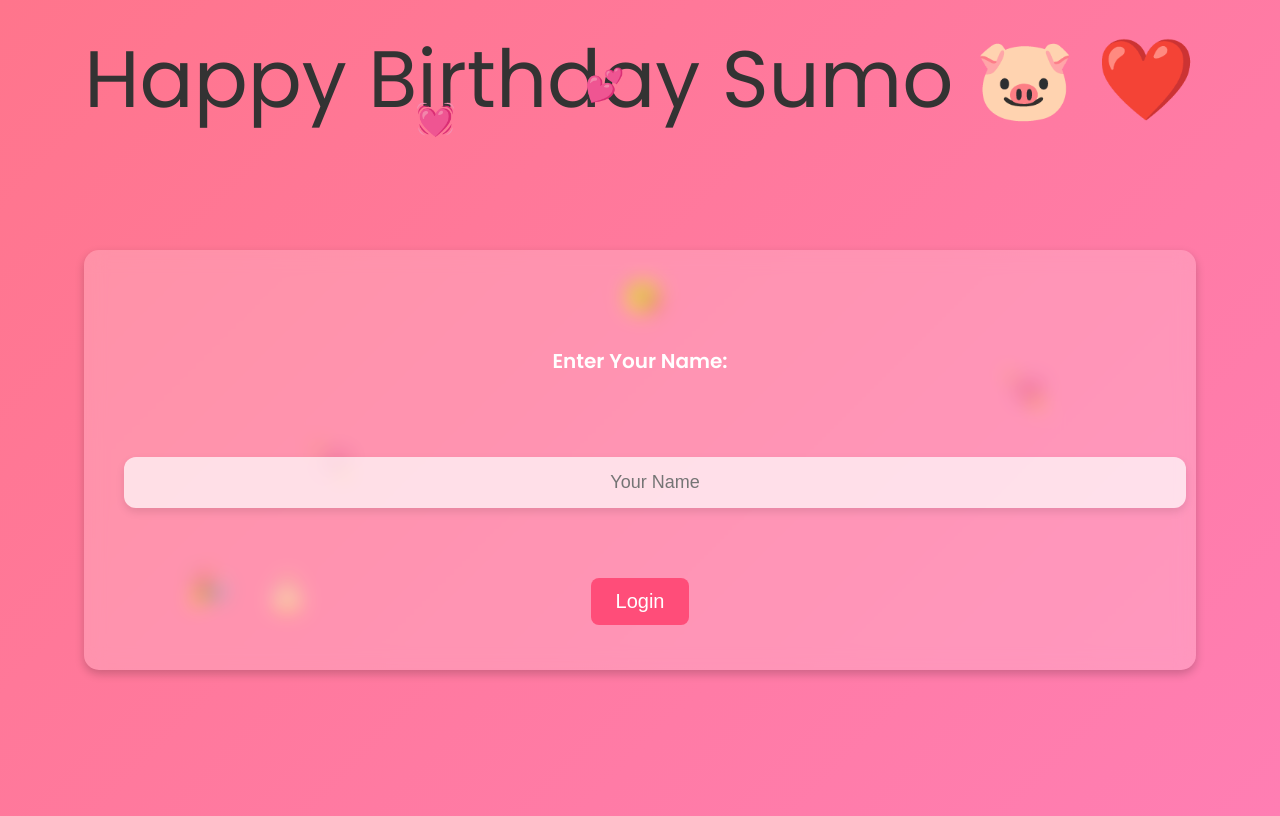
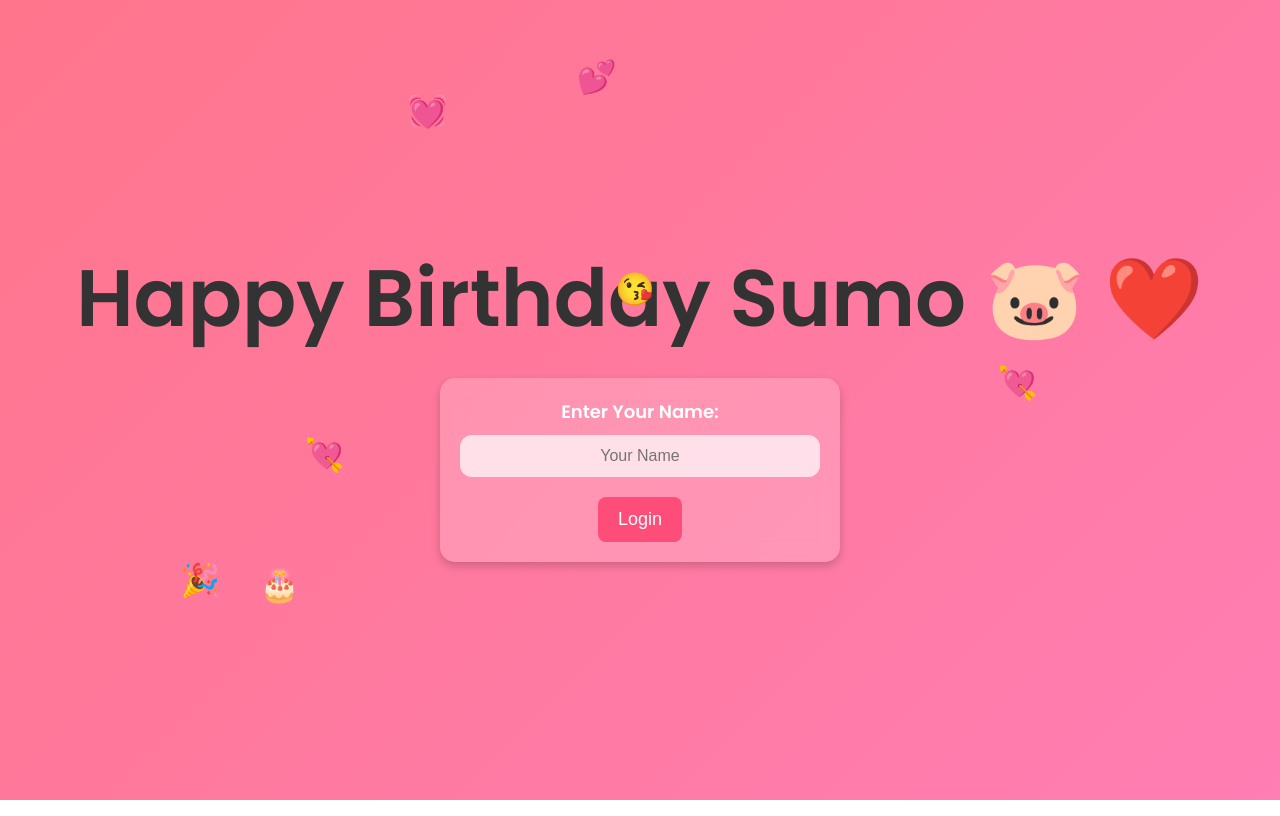
Before and after one commit to adarshmishra4578/special-gift, a plain HTML site: page index.html in a window 1280 px wide. Drawn offline with Linux system fonts and the light colour scheme.

Commit message:
Update index.html

```diff
--- a/index.html
+++ b/index.html
@@ -3,61 +3,62 @@
 <head>
     <meta charset="UTF-8">
     <meta name="viewport" content="width=device-width, initial-scale=1.0">
-    <title>Birthday special</title>
-    <link rel="stylesheet" href="style.css">
+    <title>Birthday Special</title>
     <link href="https://fonts.googleapis.com/css2?family=Poppins:wght@300;400;600&display=swap" rel="stylesheet">
     <style>
+        * {
+            margin: 0;
+            padding: 0;
+            box-sizing: border-box;
+        }
+
         body {
             display: flex;
+            flex-direction: column;
             justify-content: center;
             align-items: center;
             height: 100vh;
             background: linear-gradient(135deg, #ff758c, #ff7eb3);
             font-family: 'Poppins', sans-serif;
-            overflow: hidden; /* Prevent scrolling */
-            position: relative; /* Needed for absolute positioning of emojis */
+            text-align: center;
+            padding: 20px;
+            overflow: hidden;
         }
 
-        .birthday-wish{
-            text-align: center;
-            font-size: 10vh;
-            margin-bottom: 10%;
-            justify-content: center;
+        .birthday-wish {
+            font-size: 5vh;
             color: #333;
-
+            margin-bottom: 20px;
         }
 
         #login-form {
             background: rgba(255, 255, 255, 0.2);
-            padding: 30px 40px;
+            padding: 20px;
             border-radius: 15px;
             backdrop-filter: blur(10px);
             box-shadow: 0px 4px 10px rgba(0, 0, 0, 0.2);
             text-align: center;
-            margin-top: 10%;
             animation: fadeIn 1s ease-in-out;
-            position: relative;
-            z-index: 10; /* Ensure form stays on top */
+            width: 90%;
+            max-width: 400px;
         }
 
         label {
-            font-size: 20px;
+            font-size: 18px;
             color: white;
             font-weight: 600;
-            margin-bottom: 10px;
         }
 
         input {
             width: 100%;
-            padding: 15px;
+            padding: 12px;
             margin: 10px 0;
             border: none;
             border-radius: 12px;
-            font-size: 18px;
+            font-size: 16px;
             text-align: center;
             background: rgba(255, 255, 255, 0.7);
             color: #333;
-            box-shadow: 0 4px 8px rgba(0, 0, 0, 0.1);
             transition: background 0.3s ease;
         }
 
@@ -71,12 +72,12 @@
             background: #ff4d79;
             color: white;
             border: none;
-            padding: 12px 25px;
-            font-size: 20px;
+            padding: 12px 20px;
+            font-size: 18px;
             border-radius: 8px;
             cursor: pointer;
             transition: 0.3s;
-            margin-top: 15px;
+            margin-top: 10px;
         }
 
         button:hover {
@@ -102,53 +103,58 @@
             to { transform: translateY(100vh); }
         }
 
+        /* Responsive Design */
+        @media (max-width: 600px) {
+            .birthday-wish {
+                font-size: 4vh;
+            }
+            button {
+                font-size: 16px;
+            }
+        }
     </style>
 </head>
 <body>
-    <div class="birthday-wish"
-    <h1> Happy Birthday Sumo 🐷 ❤️</h1>
-
+    <div class="birthday-wish">
+        <h1>Happy Birthday Sumo 🐷 ❤️</h1>
+    </div>
     <form id="login-form">
         <label for="code">Enter Your Name:</label>
         <input type="text" id="code" name="code" placeholder="Your Name">
         <button id="submit-btn">Login</button>
     </form>
-
     <div id="result"></div>
-</div>
     <script>
         const form = document.getElementById('login-form');
         const codeInput = document.getElementById('code');
         const submitBtn = document.getElementById('submit-btn');
         const resultDiv = document.getElementById('result');
 
-        const secretCode = 'Sumo'; // Replace with your secret code
-        const nextPageUrl = 'book.html'; // Replace with the URL of the new page
+        const secretCode = 'Sumo';
+        const nextPageUrl = 'book.html';
 
         form.addEventListener('submit', (e) => {
             e.preventDefault();
             const userInput = codeInput.value.trim();
             if (userInput === secretCode) {
-                resultDiv.innerHTML = 'Good sumo';
-                window.location.href = nextPageUrl; // Redirect to new page
+                resultDiv.innerHTML = 'Good Sumo';
+                window.location.href = nextPageUrl;
             } else {
-                resultDiv.innerHTML = 'aapna aasli nam dal Sumo  ';
+                resultDiv.innerHTML = 'Aapna asli naam dal Sumo';
             }
         });
 
-        // Function to create falling emojis
         function createFallingEmoji() {
             const emojis = ['❤️', '💖', '💘', '💕', '💞', '💓', '💗', '🎉','🍰','🎂','😘'];
             const emoji = document.createElement('div');
             emoji.classList.add('falling-emoji');
             emoji.innerText = emojis[Math.floor(Math.random() * emojis.length)];
-            emoji.style.left = Math.random() * 100 + 'vw'; // Random horizontal position
-            emoji.style.animationDuration = (Math.random() * 3 + 2) + 's'; // Random speed for fall
+            emoji.style.left = Math.random() * 100 + 'vw';
+            emoji.style.animationDuration = (Math.random() * 3 + 2) + 's';
             document.body.appendChild(emoji);
-            setTimeout(() => emoji.remove(), 5000); // Remove emoji after it falls
+            setTimeout(() => emoji.remove(), 5000);
         }
 
-        // Generate falling emojis every 500ms
         setInterval(createFallingEmoji, 500);
     </script>
 </body>
```
